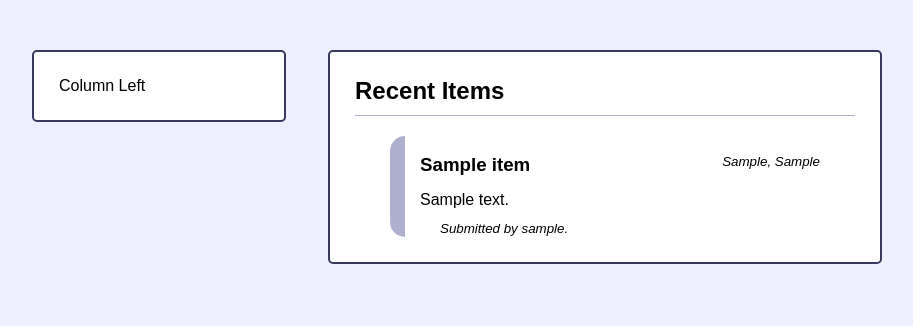
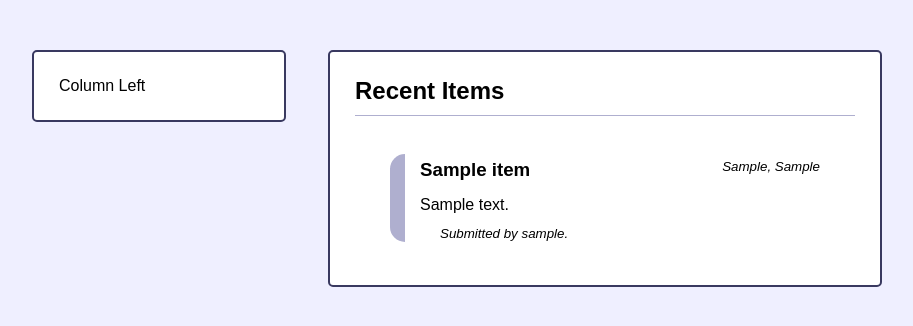
Before and after one commit to davidhammaker/Item_Catalog, a Flask app: page / in a window 1280 px wide. Shown: the part 87-413 px from the top of the page, without its empty margins (183-1096 px from the left). Run offline with Flask 2, Linux system fonts and the light colour scheme; tables that the repository leaves empty hold one stand-in row (values such as "Sample post"); parts of the project's set-up code (start-up, migrations or seed data) failed here and were passed over.

Commit message:
Re-work style and formatting of 'Recent Items'
Make the 'home' template much prettier. Separate items more clearly.

```diff
--- a/item_catalog/static/main.css
+++ b/item_catalog/static/main.css
@@ -84,6 +84,7 @@ nav a{
 .listed{
     width: 400px;
     padding-left: 15px;
+    padding-top: 5px;
     margin: auto;
     border-left-color: #afafcf;
     border-left-style: solid;
--- a/item_catalog/templates/home.html
+++ b/item_catalog/templates/home.html
@@ -7,15 +7,16 @@
         </div>
         <div class="col-r">
             <h2>Recent Items</h2>
-            <div class="listed">
-                {% for item in items %}
-                    <br>
+            {% for item in items %}
+                <br>
+                <div class="listed">
                     <small>{{ item.sport }}, {{ item.category }}</small>
                     <h3>{{ item.name }}</h3>
                     <p>{{ item.description }}</p>
                     <small class="footer">Submitted by {{ item.user.username }}.</small>
-                {% endfor %}
-            </div>
+                </div>
+                <br>
+            {% endfor %}
         </div>
     </div>
 {% endblock content %}
```
